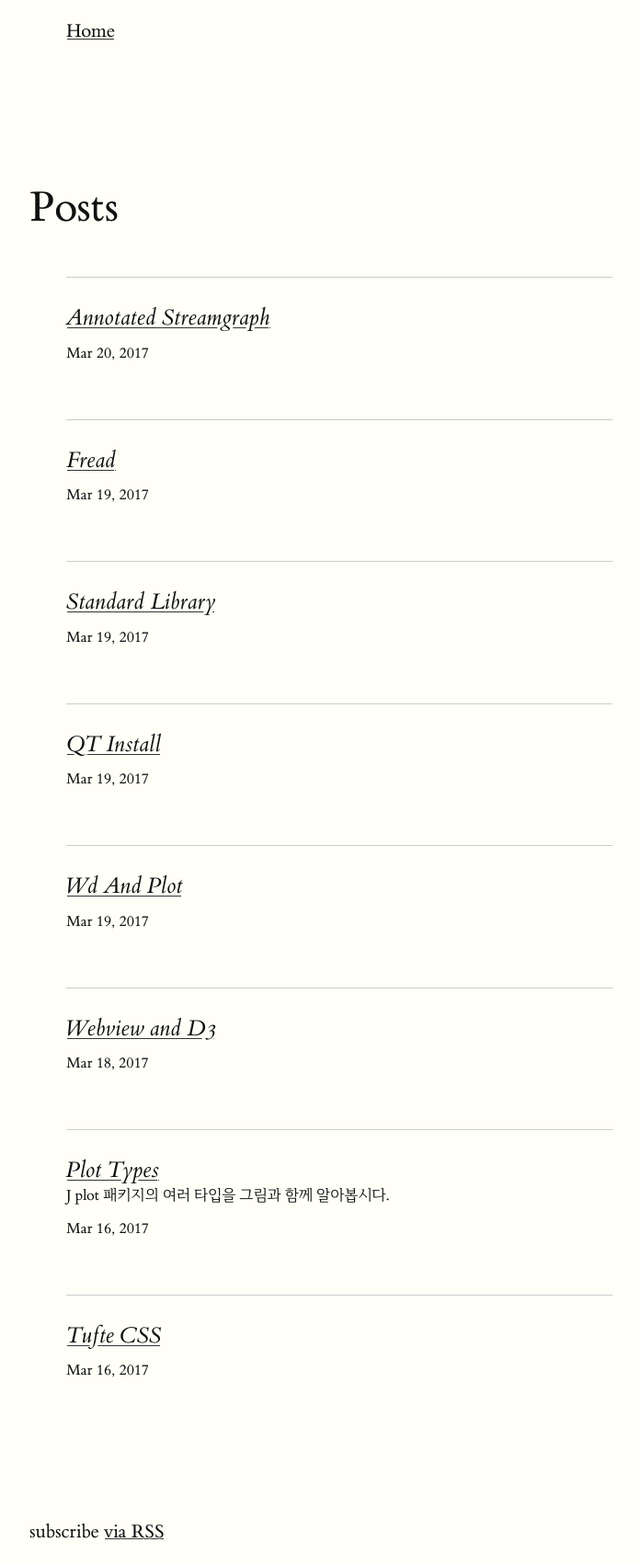
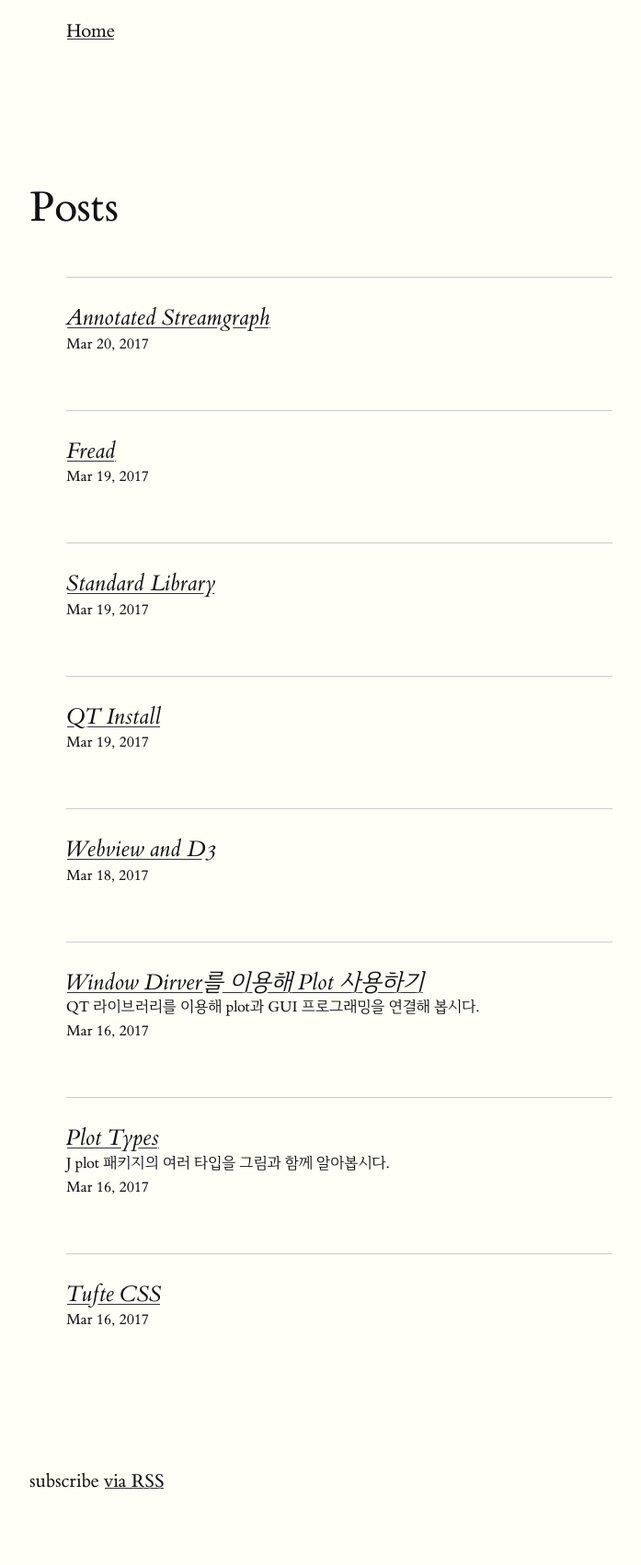
Before and after one commit to toolofthought/toolofthought.github.io, a Jekyll site: the page built from index.html, in a window 1280 px wide. Shown: the whole page at 92% size, without its empty margins (128-825 px from the left). Built offline with Jekyll 4.4.1, drawn with Linux system fonts in a browser that asks for light colours; the list of posts is cut into pages by our own code; after the commit the page ends 1647 px from its top, so only the background shows below that.

Commit message:
index css

```diff
--- a/_posts/jlang/plot/2017-03-19-wd-and-plot.html
+++ b/_posts/jlang/plot/2017-03-19-wd-and-plot.html
@@ -1,3 +1,13 @@
+---
+layout: post
+title:  "Window Dirver를 이용해 Plot 사용하기"
+subtitle: "QT 라이브러리를 이용해 plot과 GUI 프로그래밍을 연결해 봅시다."
+date:   2017-03-16 12:00:00 +0900
+author: yunskim
+categories: jlang plot
+permalink: /:categories/:title/
+---
+
 require 'jzplot'
 
 stocks =: }. 'm' fread jpath '~addons/demos/wdplot/dm0396.txt'
--- a/assets/css/toolofthought.css
+++ b/assets/css/toolofthought.css
@@ -52,7 +52,7 @@ li.listing {
   margin-bottom: 10px;
 }
 .post-meta {
-  margin-top: 10px;
+  margin-top: 0px;
 }
 /* end index.html */
 
```
